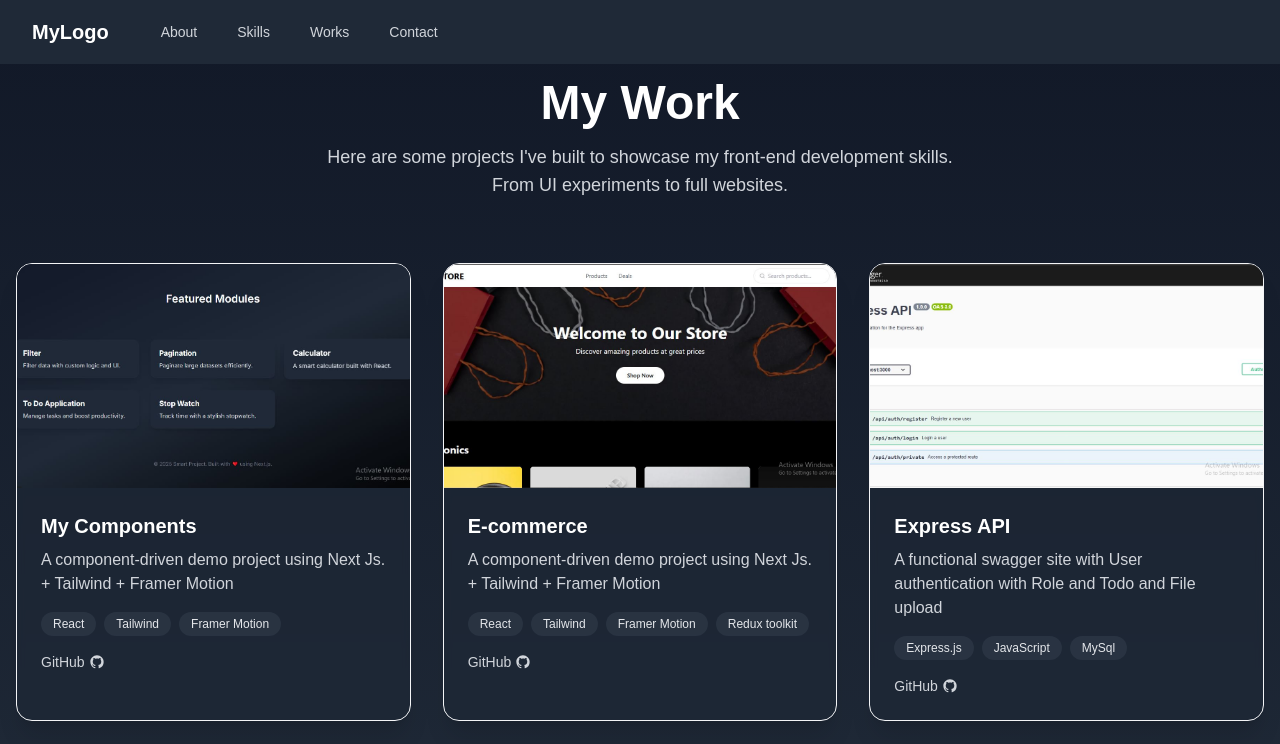
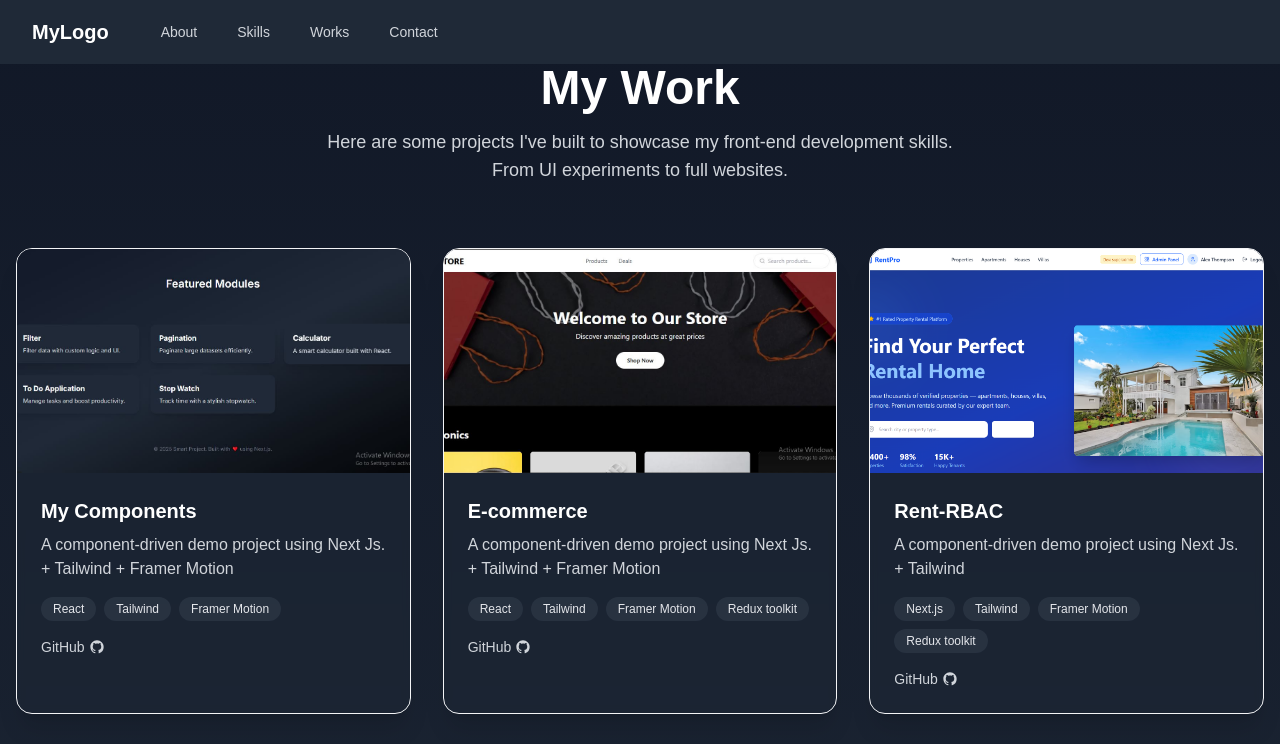
Before and after one commit to Ananya-12-cpu/My-portfolio, a Next.js app: page /works in a window 1280 px wide. Shown: the top 744 px of the page. Built offline with nearby package versions, Linux system fonts and the light colour scheme.

Commit message:
about, skill, work updated

```diff
--- a/app/about/page.tsx
+++ b/app/about/page.tsx
@@ -90,6 +90,7 @@ function AboutPage() {
 
                 "Node Js",
                 "Express Js",
+                "Nest Js",
                 "MySql",
 
                 "Bootstrap",
--- a/app/components/Banner.tsx
+++ b/app/components/Banner.tsx
@@ -41,7 +41,7 @@ function PortfolioBanner() {
             <div className="flex flex-wrap gap-4 pt-4">
               <OutlineButton
                 text="My Skills"
-                RenderFunction={() => router.push("/skill")}
+                RenderFunction={() => router.push("#skill")}
               />
             </div>
           </div>
--- a/app/components/WaterDroplets.tsx
+++ b/app/components/WaterDroplets.tsx
@@ -13,8 +13,9 @@ const createDroplet = (index: number) => ({
   opacity: 0.3 + Math.random() * 0.5,
 });
 
-export default function WaterDroplets({ count = 30 }: { count?: number }) {
+export default function WaterDroplets( ) {
   const [droplets, setDroplets] = useState<any[]>([]);
+let count = 40
 
   useEffect(() => {
     setDroplets(Array.from({ length: count }, (_, i) => createDroplet(i)));
@@ -28,10 +29,10 @@ export default function WaterDroplets({ count = 30 }: { count?: number }) {
           initial={{ y: "-10vh", opacity: 0 }}
           animate={{ y: "110vh", opacity: [drop.opacity, 0] }}
           transition={{
-            delay: drop.delay,
+            // delay: drop.delay,
             duration: drop.duration,
             repeat: Infinity,
-            ease: "linear",
+            ease: "easeInOut",
           }}
           style={{
             position: "fixed",
@@ -43,7 +44,7 @@ export default function WaterDroplets({ count = 30 }: { count?: number }) {
             borderRadius: "50%",
             pointerEvents: "none",
             zIndex: 1,
-            filter: "blur(1px)",
+            // filter: "blur(1px)",
           }}
         />
       ))}
--- a/app/page.tsx
+++ b/app/page.tsx
@@ -11,10 +11,10 @@ export default function Home() {
   return (
     <div>
       {/* Water effect behind everything */}
-      {/* <WaterDroplets count={40} /> */}
+      <WaterDroplets />
 
       {/* <TechStackNetwork /> */}
-<ParticleNetwork/>
+{/* <ParticleNetwork/> */}
       {/* Pointer-following ball */}
       {/* <Drag /> */}
       <section id="banner">
--- a/app/skill/page.tsx
+++ b/app/skill/page.tsx
@@ -14,6 +14,7 @@ function SkillPage() {
 
         { name: "Node Js", level: 60, color: "#61DAFB" },
     { name: "Express Js", level: 65, color: "#000000" },
+     { name: "Nest Js", level: 70, color: "#7952B3" },
     { name: "MySql", level: 70, color: "#F7DF1E" },
 
 
--- a/app/works/page.tsx
+++ b/app/works/page.tsx
@@ -17,9 +17,18 @@ const projects = [
     image: "/images/ecommerce.jpg",
     description:
       "A component-driven demo project using Next Js. + Tailwind + Framer Motion",
-    tech: ["React", "Tailwind", "Framer Motion","Redux toolkit"],
+    tech: ["React", "Tailwind", "Framer Motion", "Redux toolkit"],
     live: "#",
     github: "https://github.com/Ananya-12-cpu/ecommerce",
+  },
+  {
+    title: "Rent-RBAC",
+    image: "/images/rent.png",
+    description:
+      "A component-driven demo project using Next Js. + Tailwind",
+    tech: ["Next.js", "Tailwind", "Framer Motion", "Redux toolkit"],
+    live: "#",
+    github: "https://github.com/Ananya-12-cpu/Rent_property.git",
   },
   {
     title: "Express API",
@@ -34,7 +43,7 @@ const projects = [
 function WorkPage() {
   return (<>
 
-      <div className="min-h-screen flex items-center bg-gradient-to-b from-gray-900 to-gray-800">
+    <div className="min-h-screen flex items-center bg-gradient-to-b from-gray-900 to-gray-800">
       {/* Main Content */}
       <div className="container mx-auto px-4 py-16">
 
```
Also changed, not shown: public/images/rent.png (added).
